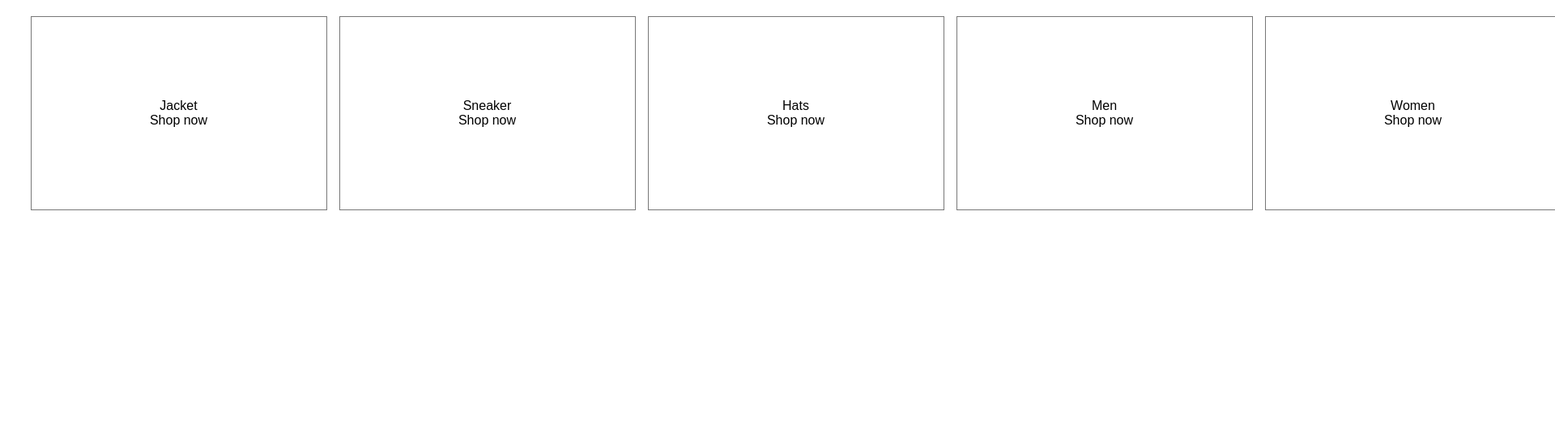
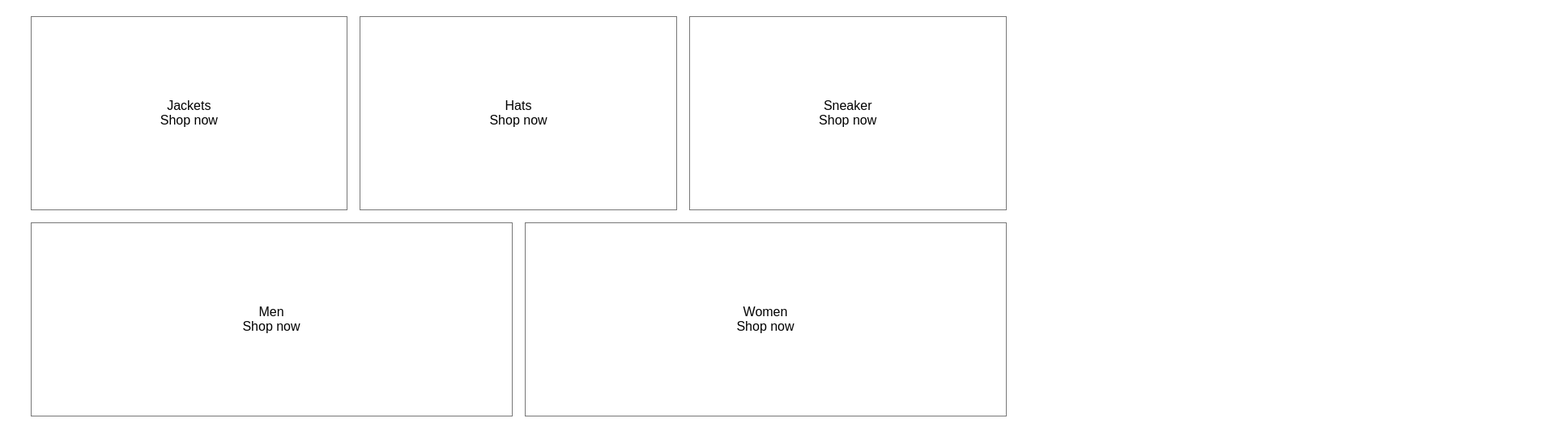
Before and after one commit to rafiurrafi/react-bootcamp, a React (Create React App) app: page / in a window 1280 px wide. Shown: the top 554 px of the page at 81% size, 1920 px wide, since content can reach past the window. Built offline with nearby package versions, Linux system fonts and the light colour scheme.

Commit message:
crown - added withRouter in navbar

```diff
--- a/src/app.jsx
+++ b/src/app.jsx
@@ -3,12 +3,16 @@ import React from "react";
 // import AmazonApp from "./amazon/amazonApp";
 import "./app.css";
 import Homepage from "./pages/homepage/homepage";
+import { BrowserRouter, Switch, Route } from "react-router-dom";
 class App extends React.Component {
   render() {
     return (
-      <>
-        <Homepage />
-      </>
+      <BrowserRouter>
+        <Switch>
+          <Route path="/hats" component={() => <h1>Hats</h1>} />
+          <Route path="/" component={Homepage} />
+        </Switch>
+      </BrowserRouter>
     );
   }
 }
--- /dev/null
+++ b/src/components/directory/directory.jsx
@@ -0,0 +1,20 @@
+import MenuItem from "../menu-item/menuItem";
+
+const Directory = (props) => {
+  const items = [
+    { _id: 1, title: "Jackets", linkUrl: "" },
+    { _id: 2, title: "Hats", linkUrl: "hats" },
+    { _id: 3, title: "Sneaker", linkUrl: "" },
+    { _id: 4, title: "Men", linkUrl: "" },
+    { _id: 5, title: "Women", linkUrl: "" },
+  ];
+  return (
+    <div className="directory-menu">
+      {items.map(({ _id, ...otherProps }) => (
+        <MenuItem key={_id} {...otherProps} />
+      ))}
+    </div>
+  );
+};
+
+export default Directory;
--- /dev/null
+++ b/src/components/menu-item/menuItem.jsx
@@ -0,0 +1,19 @@
+import React from "react";
+import { withRouter } from "react-router-dom";
+
+const MenuItem = (props) => {
+  const { history, match, linkUrl } = props;
+  return (
+    <div
+      className="menu-item"
+      onClick={() => history.push(`${match.url}${linkUrl}`)}
+    >
+      <div className="content">
+        <div className="title">{props.title}</div>
+        <div className="subtitle">Shop now</div>
+      </div>
+    </div>
+  );
+};
+
+export default withRouter(MenuItem);
--- a/src/pages/homepage/homepage.jsx
+++ b/src/pages/homepage/homepage.jsx
@@ -1,40 +1,10 @@
 import React from "react";
+import Directory from "../../components/directory/directory";
 import "./homepage.scss";
 const Homepage = (props) => {
   return (
     <div className="homepage">
-      <div className="directory-menu">
-        <div className="menu-item">
-          <div className="content">
-            <div className="title">Jacket</div>
-            <div className="subtitle">Shop now</div>
-          </div>
-        </div>
-        <div className="menu-item">
-          <div className="content">
-            <div className="title">Sneaker</div>
-            <div className="subtitle">Shop now</div>
-          </div>
-        </div>
-        <div className="menu-item">
-          <div className="content">
-            <div className="title">Hats</div>
-            <div className="subtitle">Shop now</div>
-          </div>
-        </div>
-        <div className="menu-item">
-          <div className="content">
-            <div className="title">Men</div>
-            <div className="subtitle">Shop now</div>
-          </div>
-        </div>
-        <div className="menu-item">
-          <div className="content">
-            <div className="title">Women</div>
-            <div className="subtitle">Shop now</div>
-          </div>
-        </div>
-      </div>
+      <Directory />
     </div>
   );
 };
--- a/src/pages/homepage/homepage.scss
+++ b/src/pages/homepage/homepage.scss
@@ -7,6 +7,7 @@
 .directory-menu {
   width: 100%;
   display: flex;
+  flex-wrap: wrap;
   justify-content: space-between;
 }
 .menu-item {
```
